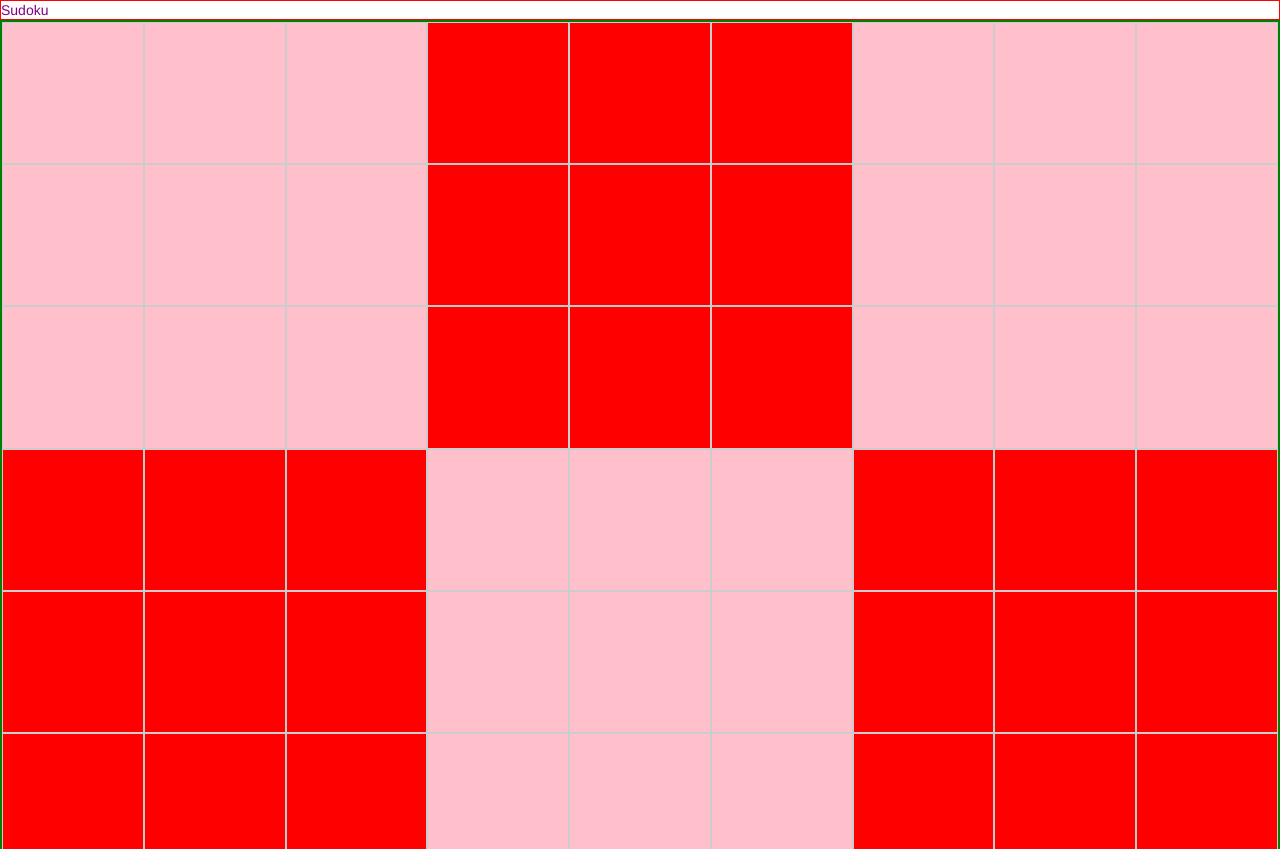
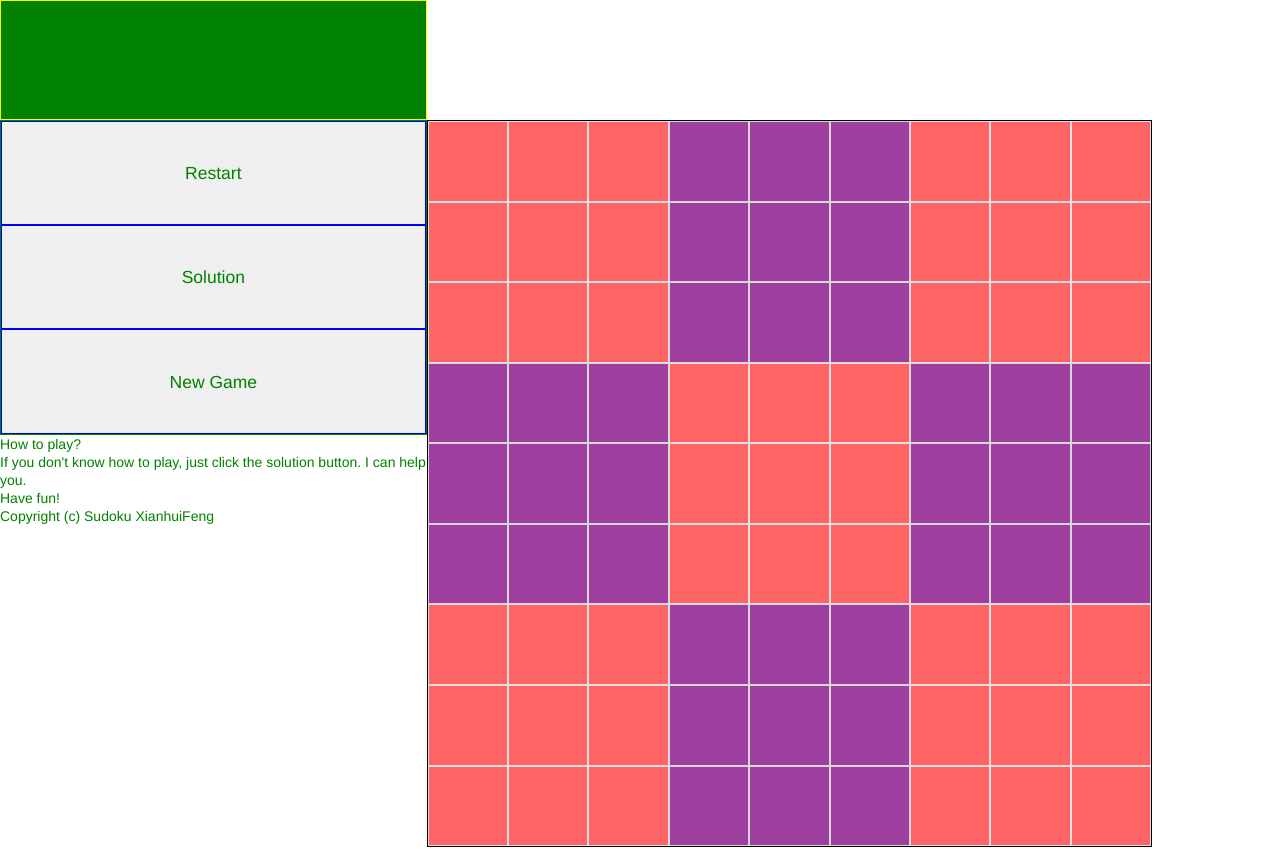
Before and after one commit to xianhuifeng/Sudoku, a website: page public/index.jade in a window 1280 px wide. Shown: the top 849 px of the page. Drawn offline with nearby package versions, Linux system fonts and the light colour scheme; files that its build step writes are made by us from their sources.

Commit message:
Mod: Modify style.css.

```diff
--- a/public/index.jade
+++ b/public/index.jade
@@ -2,7 +2,7 @@ doctype html
 html
 	include includes/head.jade
 	body
-		header Sudoku
+		header
 		div#game-board-container
 		div#user-ctrl-container
 			button.restart Restart
--- a/public/style/style.css
+++ b/public/style/style.css
@@ -1,26 +1,33 @@
+html {
+	height: 100%;
+}
 body {
 	color: green;
+	height: 100%;
 }
 header {
+	/*padding-bottom: 15%;  15% of width of body*/
+	/*margin-bottom: 0.5em;*/
+	background-color: green;
 	color: purple;
-	border: 1px solid red;
+	/*border: 1px solid red;*/
+	height: 10%;  /*  32px/320px */
+	/*font-size: 4.5em;*/
+	border: 1px solid yellow;
 }
+
 #game-board-container {
-	position: relative; /*set to relative for child element position absolute use, so child can use this as base*/
+	/*display: none;*/
+	position: relative; /*set to relative for child element position absolute use, so child can use this as base
+	/*top: 50%;*/
 	width: 100%;
 	padding-bottom: 100%;/* 100% of width */
-	height: 0px; /* set height to 0 so we can use padding-bottom to as container*/
+	height: 0px;  /*set height to 0 so we can use padding-bottom to as container*/
+	border: 1px solid black;
 	/*height: same;  320px / 768px */
-	border: 2px solid green;
-}
-#user-ctrl-container {
-	/*width: auto;*/
-	/*height: 300px;*/
-	border: 1px solid blue;
 }
 	.parent-matrix {/*parent===#game-board-container*/
 		position: absolute; /*set to absolute to get rid of height limit from parent*/
-	background-color: black;
 		top: 0;
 		left: 0;
 		width: 100%;
@@ -28,31 +35,69 @@ header {
 	}
 	.section-even {
 		position: relative;
-	padding-bottom: 11.1%; /* 3.9405px / 35.5px */
-	width: 11.1%; /* 3.9405px / 35.5px */
+		padding-bottom: 11.1125%; /* 35.56px / 320px */
+		width: 11.1125%; /* 35.56px / 320px */
 		height: 0;
-	background: pink;
-
+		background: red;
+		opacity: 0.6;
 	}
 	.section-odd {
 		position: relative;
-	padding-bottom: 11.1%;
-	width: 11.1%;
+		padding-bottom: 11.1125%; /* 35.56px / 320px */
+		width: 11.1125%; /* 35.56px / 320px */
 		height: 0;
-	background-color: red;
-	/*width: 100px;*/
-	/*height: 100px;*/
-
+		background-color: purple;
+		opacity: 0.75;
 	}
 	#game-board-container input {
 		position: absolute;
-	width: 100%; /* 3.9405px / 3.9405px */
-	height: 100%; /* 3.9405px / 3.9405px */
+		width: 100%; /* 35.56px / 35.56px */
+		height: 100%; /* 35.56px / 35.56px */
 		text-align: center;
-	/*font-size: 20px;*/
+		font-size: 1.25em; /* 20px/16px*/
 		padding: 0;
 		top: 0;
 		left: 0;
 		border: 1px #ccc solid;
 		background: transparent;
 	}
+
+#user-ctrl-container {
+	/*width: auto;*/
+	height: 13.1125%;
+	/*margin-top: 1px;*/
+	border: 1px solid green;
+}
+#user-ctrl-container button {
+	width: 33.33% ;/* 106.65px/ 320px*/
+	height: 100%;
+	font-size: 1.25em;
+	border: 1px solid blue;
+}
+
+@media (min-width: 768px) {
+	header {
+		width: 33.33%;
+		height: 15%;
+		/*float: left;*/
+	}
+	#game-board-container {
+		width: 56.66%;
+		/*right: 10%;*/
+		float: right;
+		margin-right: 10%;
+		padding-bottom: 56.66%;
+		/*margin-left: 33.33%;*/
+	}
+	#user-ctrl-container {
+		height:  39.3375%;/* 13.1125% * 3 */
+		width: 33.33%;
+	}
+
+	#user-ctrl-container button {
+		/*float: left;*/
+		height: 33.33%;
+		/*display: block;*/
+		width: 100%;
+	}
+}
```
Also changed, not shown: public/index.html. Lines whose indentation alone changed are shown as unchanged.
